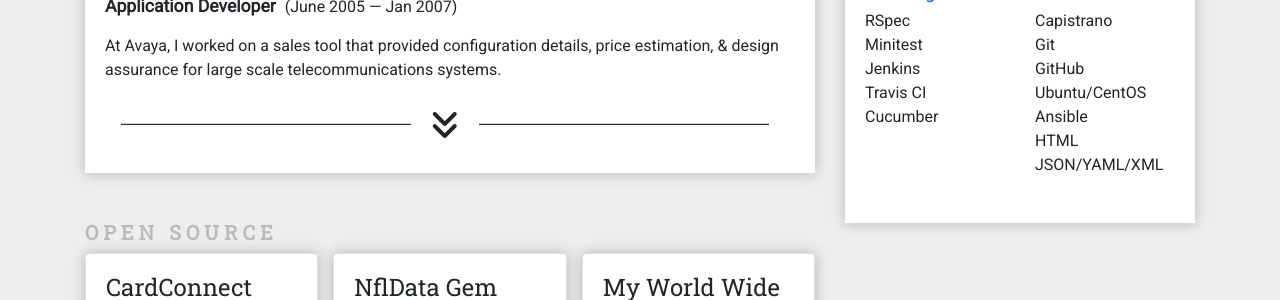
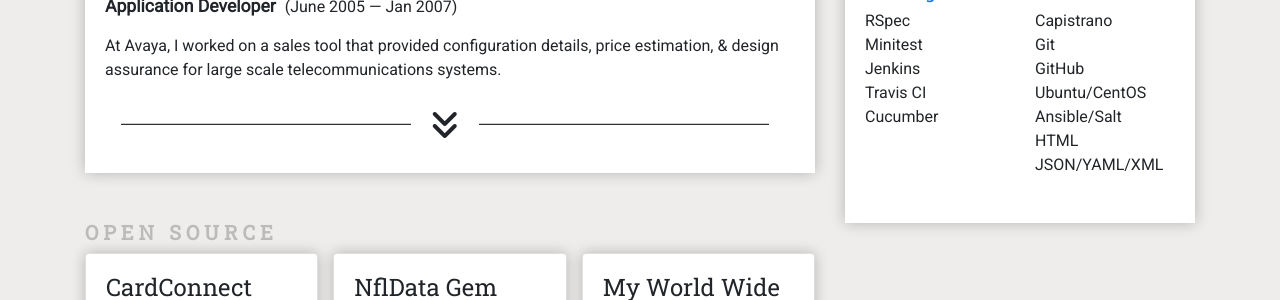
Before and after one commit to thetizzo/thetizzo.github.io, a Jekyll site: the page built from resume.html, in a window 1280 px wide. Shown: the part 981-1281 px from the top of the page. Built offline with Jekyll 4.4.1, drawn with Linux system fonts in a browser that asks for light colours; nearby versions of some CDN libraries.

Commit message:
Adding a skill

```diff
--- a/_data/resume.yml
+++ b/_data/resume.yml
@@ -136,6 +136,6 @@ skills:
     - Git
     - GitHub
     - Ubuntu/CentOS
-    - Ansible
+    - Ansible/Salt
     - HTML
     - JSON/YAML/XML
```
